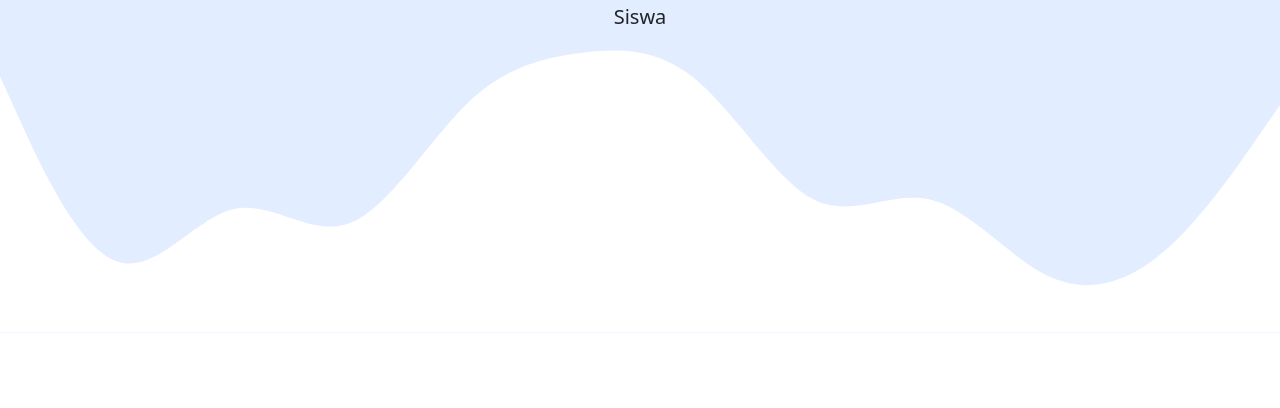
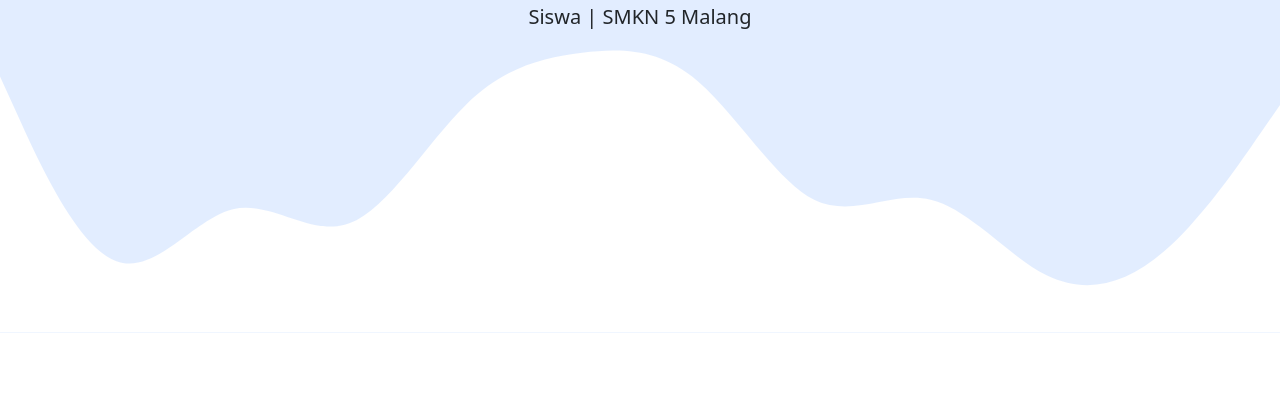
Before and after one commit to CalvinArdiansyah18/portofolio, a plain HTML site: page index.html in a window 1280 px wide. Shown: the part 283-691 px from the top of the page. Drawn offline with nearby package versions, Linux system fonts and the light colour scheme.

Commit message:
Update index.html

```diff
--- a/index.html
+++ b/index.html
@@ -40,7 +40,7 @@
     <section class="jumbotron text-center">
       <img src="img/CalvinAr.jpg" alt="Calvin Ardiansyah" width="130" class="rounded-circle img-thumbnail">
       <h1 class="display-4">Calvin Ardiansyah</h1>
-      <p class="lead">Siswa</p>
+      <p class="lead">Siswa | SMKN 5 Malang</p>
       <svg xmlns="http://www.w3.org/2000/svg" viewBox="0 0 1440 320"><path fill="#ffffff" fill-opacity="1" d="M0,32L21.8,80C43.6,128,87,224,131,240C174.5,256,218,192,262,181.3C305.5,171,349,213,393,197.3C436.4,181,480,107,524,64C567.3,21,611,11,655,5.3C698.2,0,742,0,785,37.3C829.1,75,873,149,916,170.7C960,192,1004,160,1047,170.7C1090.9,181,1135,235,1178,256C1221.8,277,1265,267,1309,229.3C1352.7,192,1396,128,1418,96L1440,64L1440,320L1418.2,320C1396.4,320,1353,320,1309,320C1265.5,320,1222,320,1178,320C1134.5,320,1091,320,1047,320C1003.6,320,960,320,916,320C872.7,320,829,320,785,320C741.8,320,698,320,655,320C610.9,320,567,320,524,320C480,320,436,320,393,320C349.1,320,305,320,262,320C218.2,320,175,320,131,320C87.3,320,44,320,22,320L0,320Z"></path></svg>
     </section>
     <!-- Akhir -->
```
